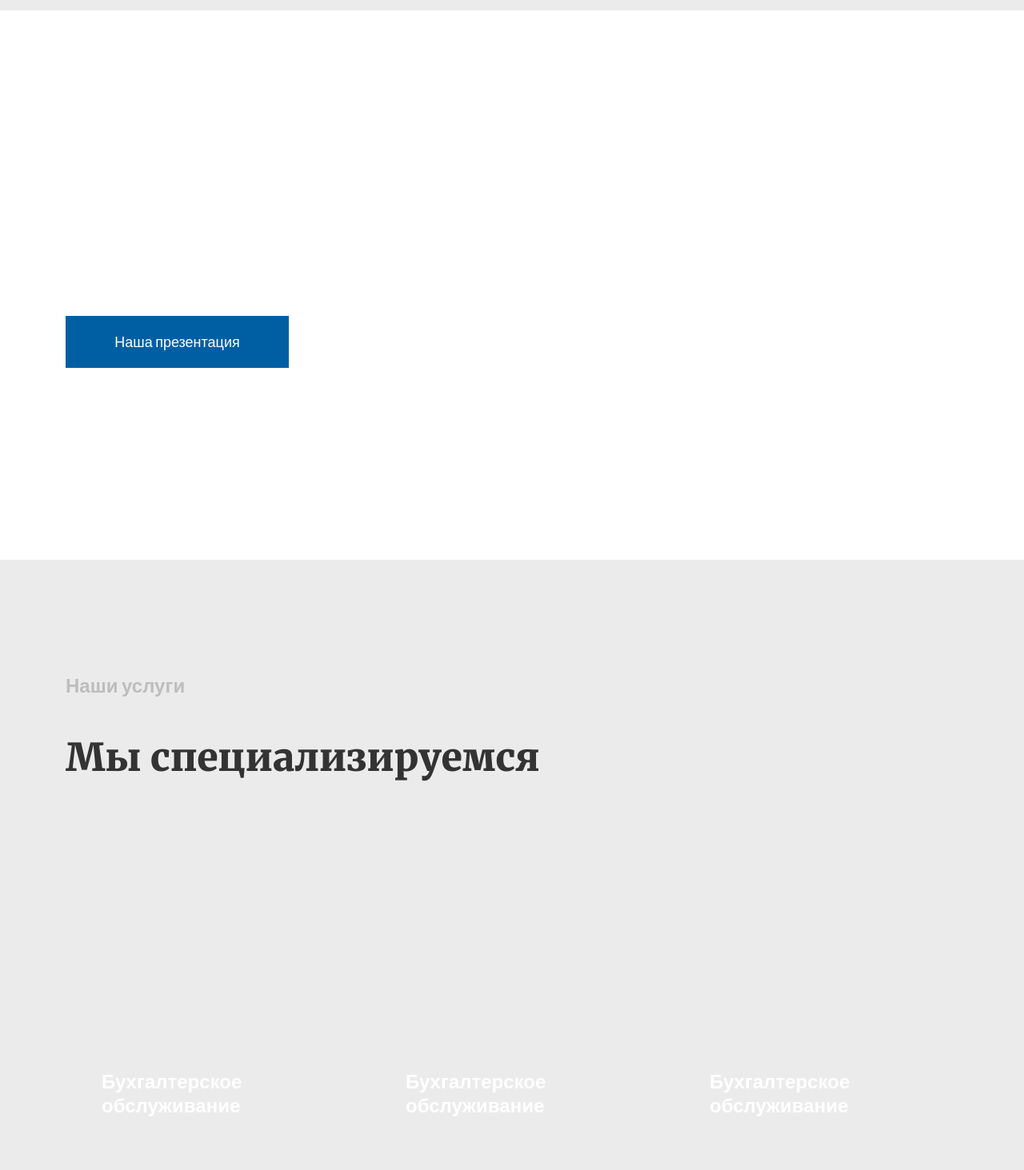
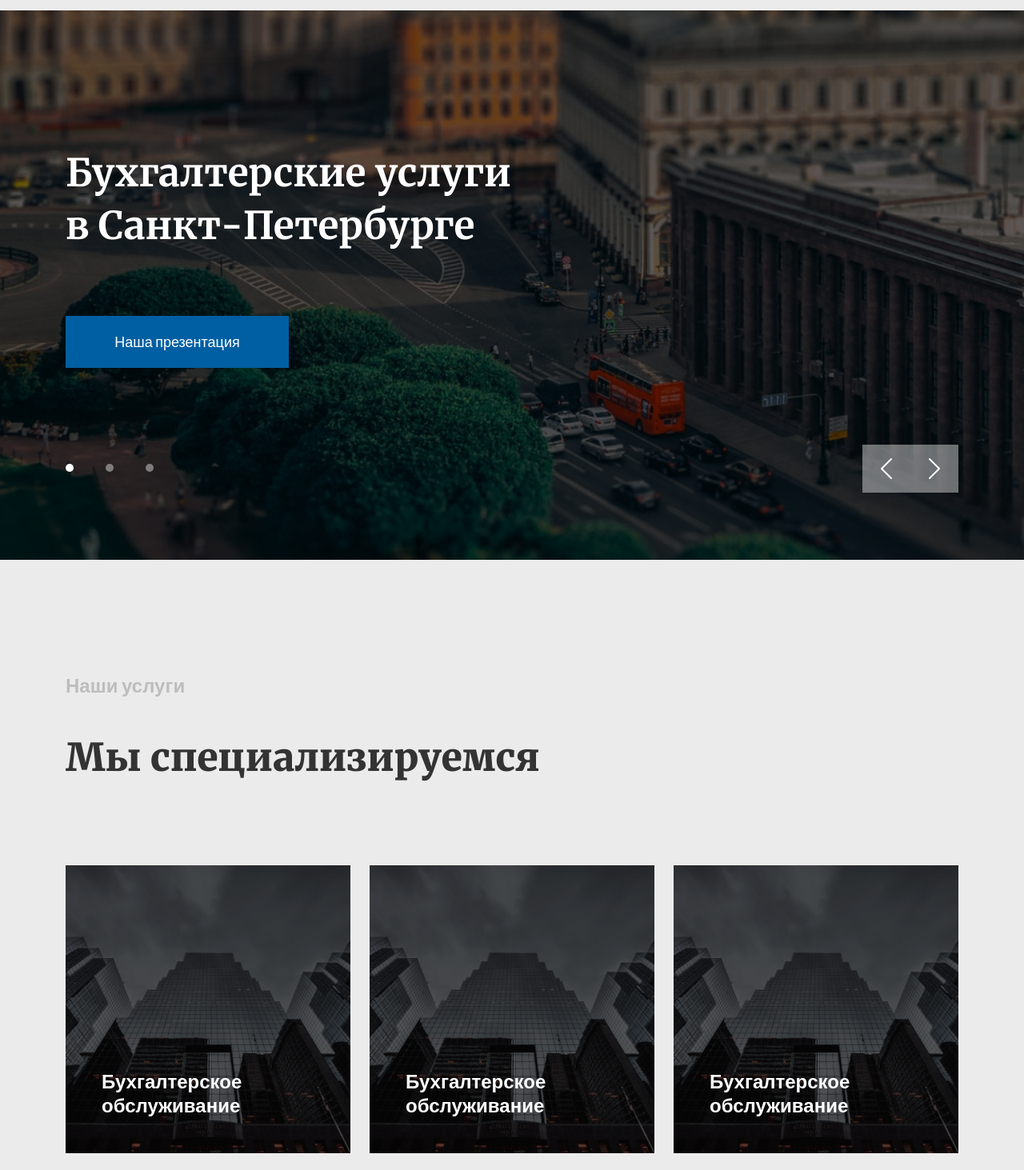
Before and after one commit to annamiolleh/BuhOne, a plain HTML site: page index.html in a window 1280 px wide. Shown: the part 97-1560 px from the top of the page at 80% size. Drawn offline with nearby package versions, Linux system fonts and the light colour scheme; the site is published under a folder, as on GitHub Pages, so addresses that start at the root find nothing.

Commit message:
fix dots

```diff
--- a/css/style.css
+++ b/css/style.css
@@ -246,7 +246,7 @@
     width: 100%;
     height: auto;
     padding-bottom: 110px;
-    background-image: url(/img/top.png);
+    background-image: url(../img/top.png);
     background-repeat: no-repeat;
     background-size: cover;
     padding-top: 110px;
@@ -376,7 +376,7 @@
 .specialization-elem{
     width: 100%;
     height: 360px;
-    background-image: url(/img/buhone-sp.png);
+    background-image: url(../img/buhone-sp.png);
     background-repeat: no-repeat;
     background-size: cover;
     margin-bottom: 24px;
@@ -386,7 +386,7 @@
 }
 
 .specialization-elem:hover{
-    background: linear-gradient(0deg, rgba(0, 95, 163, 0.65), rgba(0, 95, 163, 0.65)), url(/img/buhone-sp.png);
+    background: linear-gradient(0deg, rgba(0, 95, 163, 0.65), rgba(0, 95, 163, 0.65)), url(../img/buhone-sp.png);
 }
 
 /*  End of section specialization */
@@ -567,7 +567,7 @@ margin-bottom: 60px;
 .contact{
     width: 100%;
     height: auto;
-    background-image: url(/img/contactUs/bg.png);
+    background-image: url(../img/contactUs/bg.png);
     background-repeat: no-repeat;
     background-size: cover;
 }
```
